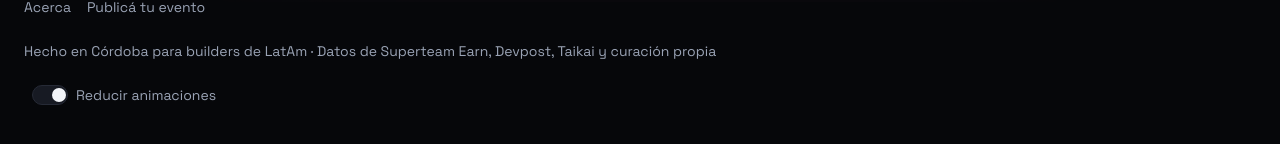
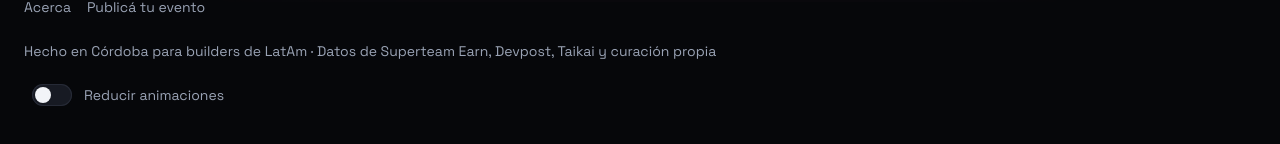
Before and after one commit to ulises-ASTRADA/condor-nest, a Next.js app: page / in a window 1280 px wide. Shown: the part 798-942 px from the top of the page. Built offline with nearby package versions, Linux system fonts and the light colour scheme; no server answers; the database is empty; a web font is replaced by a local one.

Commit message:
fix: switch de Reducir animaciones y un solo bloque de afiliado en pantalla

```diff
--- a/components/Feed.tsx
+++ b/components/Feed.tsx
@@ -209,12 +209,13 @@ export function Feed({ listings, now, initial, affUrl, hero, geo }: { listings:
                         <ListingCard listing={l} now={now} />
                       </m.li>,
                     );
-                    if (i > 3 && (i + 1) % 10 === 0) out.push(<li key={`af-${i}`} className="col-span-full"><Affiliate url={affUrl} /></li>);
+                    // Single affiliate card on screen: mobile only (desktop has it in the sidebar), once, after the 10th card.
+                    if (i === 9) out.push(<li key="af" className="col-span-full lg:hidden"><Affiliate url={affUrl} /></li>);
                     return out;
                   })}
                 </AnimatePresence>
               </m.ul>
-              <div className="mt-3 lg:hidden"><Affiliate url={affUrl} /></div>
+              {shown.length < 10 && <div className="mt-3 lg:hidden"><Affiliate url={affUrl} /></div>}
               {organic.length > limit && (
                 <div className="mt-6 text-center"><button onClick={() => setLimit((x) => x + PAGE)} className="min-h-tap rounded-pill border border-lime/60 px-6 text-lime hover:shadow-glow-lime focus-visible:outline-none focus-visible:ring-2 focus-visible:ring-lime">Ver más</button></div>
               )}
--- a/components/Toggles.tsx
+++ b/components/Toggles.tsx
@@ -24,9 +24,20 @@ export function ReduceMotionToggle() {
   useEffect(() => setOn(document.documentElement.hasAttribute('data-reduce-motion')), []);
   const flip = () => { const v = !on; setOn(v); document.documentElement.toggleAttribute('data-reduce-motion', v); localStorage.setItem('cn-reduce-motion', v ? '1' : '0'); window.dispatchEvent(new Event('cn-motion')); };
   return (
-    <button type="button" role="switch" aria-checked={on} onClick={flip} className="inline-flex min-h-tap items-center gap-2 text-sm text-fg-muted hover:text-fg focus-visible:outline-none focus-visible:ring-2 focus-visible:ring-lime rounded-pill px-2">
-      <span className={`relative h-5 w-9 rounded-pill border border-border ${on ? 'bg-lime' : 'bg-surface-2'}`}><span className={`absolute top-0.5 h-3.5 w-3.5 rounded-pill bg-fg transition-transform duration-instant ${on ? 'translate-x-4' : 'translate-x-0.5'}`} /></span>
+    <button type="button" role="switch" aria-checked={on} onClick={flip} className="inline-flex min-h-tap items-center gap-3 text-sm text-fg-muted hover:text-fg focus-visible:outline-none focus-visible:ring-2 focus-visible:ring-lime rounded-pill px-2">
+      <SwitchTrack on={on} />
       Reducir animaciones
     </button>
   );
 }
+
+/** Shared switch visual. Track 40×22, knob 16, padding 3 → travel = 40 − 16 − 2·3 = 18px. */
+export function SwitchTrack({ on }: { on: boolean }) {
+  return (
+    <span aria-hidden="true" style={{ width: 40, height: 22 }}
+      className={`relative inline-block shrink-0 rounded-pill ring-1 ring-inset transition-colors duration-200 ease-out ${on ? 'bg-lime ring-lime' : 'bg-surface-2 ring-border'}`}>
+      <span style={{ width: 16, height: 16, top: 3, left: 3, transform: `translateX(${on ? 18 : 0}px)`, transition: 'transform 200ms cubic-bezier(.16,1,.3,1), background-color 200ms' }}
+        className={`absolute rounded-pill shadow-sm ${on ? 'bg-[#07080B]' : 'bg-fg'}`} />
+    </span>
+  );
+}
```
